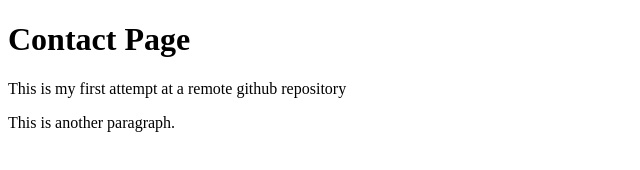
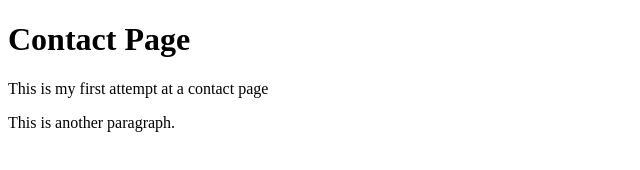
Before and after one commit to troyjones/Hello-World, a plain HTML site: page contact.html in a window 1280 px wide. Shown: the full height of the page, 0-640 px from the left. Drawn offline with Linux system fonts and the light colour scheme.

Commit message:
edit contact page

```diff
--- a/contact.html
+++ b/contact.html
@@ -4,7 +4,7 @@
 </head>
 <body>
 	<h1>Contact Page</h1>
-	<p>This is my first attempt at a remote github repository</p>
+	<p>This is my first attempt at a contact page</p>
 	<p>This is another paragraph.</p>
 </body>
 </html>
```
